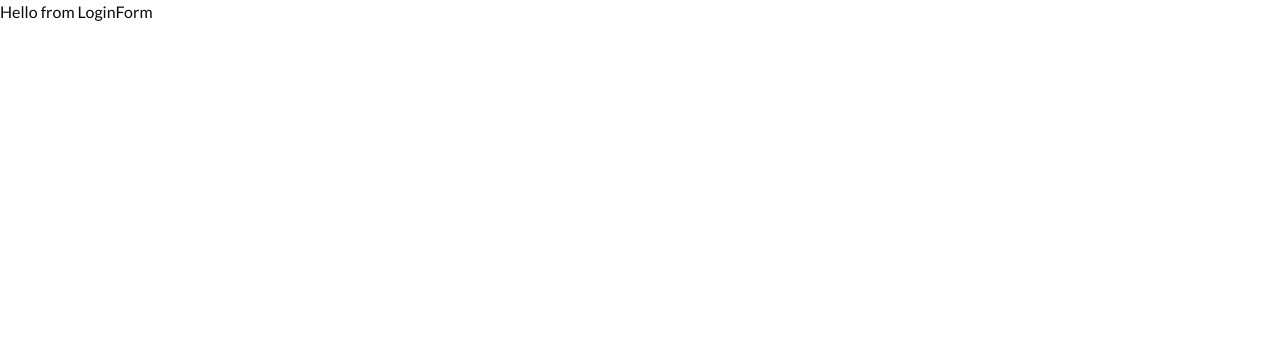
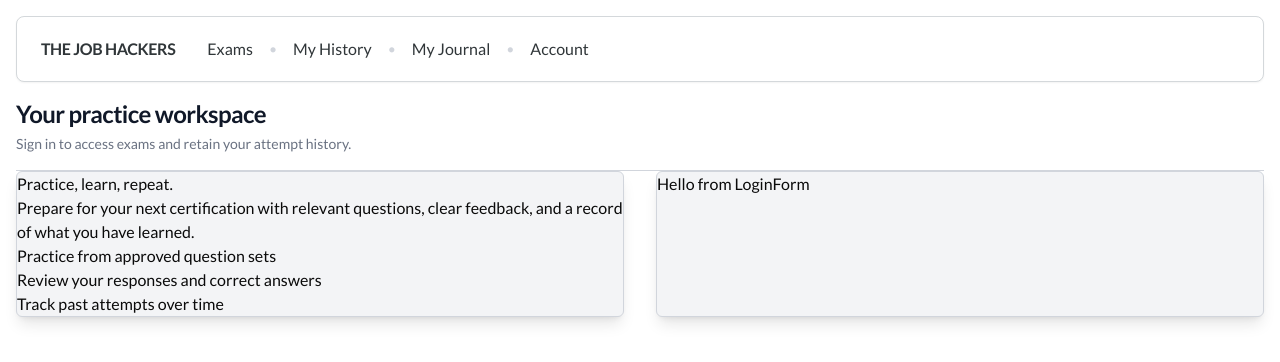
Before and after one commit to chingu-voyages/X02-team-01, a Next.js app in the folder frontend/: page /login in a window 1280 px wide. Shown: the top 362 px of the page. Built offline with nearby package versions, Linux system fonts and the light colour scheme.

Commit message:
feat(login): create LoginScreen skeleton

```diff
--- a/frontend/src/features/auth/login/LoginScreen.tsx
+++ b/frontend/src/features/auth/login/LoginScreen.tsx
@@ -1,9 +1,33 @@
-import LoginForm from "./LoginForm"
+import PageHeader from "@/components/layouts/PageHeader";
+import LoginForm from "./LoginForm";
+import Navbar from "@/components/layouts/Navbar";
+import Card from "@/components/ui/Card";
 
 export default function LoginScreen() {
   return (
     <div>
-      <LoginForm />
+      <Navbar />
+      <PageHeader
+        title="Your practice workspace"
+        subtitle="Sign in to access exams and retain your attempt history."
+      />
+      <div className="grid grid-cols-2">
+        <Card>
+          <h2>Practice, learn, repeat.</h2>
+          <p>
+            Prepare for your next certification with relevant questions, clear
+            feedback, and a record of what you have learned.
+          </p>
+          <ul>
+            <li>Practice from approved question sets</li>
+            <li>Review your responses and correct answers</li>
+            <li>Track past attempts over time</li>
+          </ul>
+        </Card>
+        <Card>
+          <LoginForm />
+        </Card>
+      </div>
     </div>
-  )
+  );
 }
```
